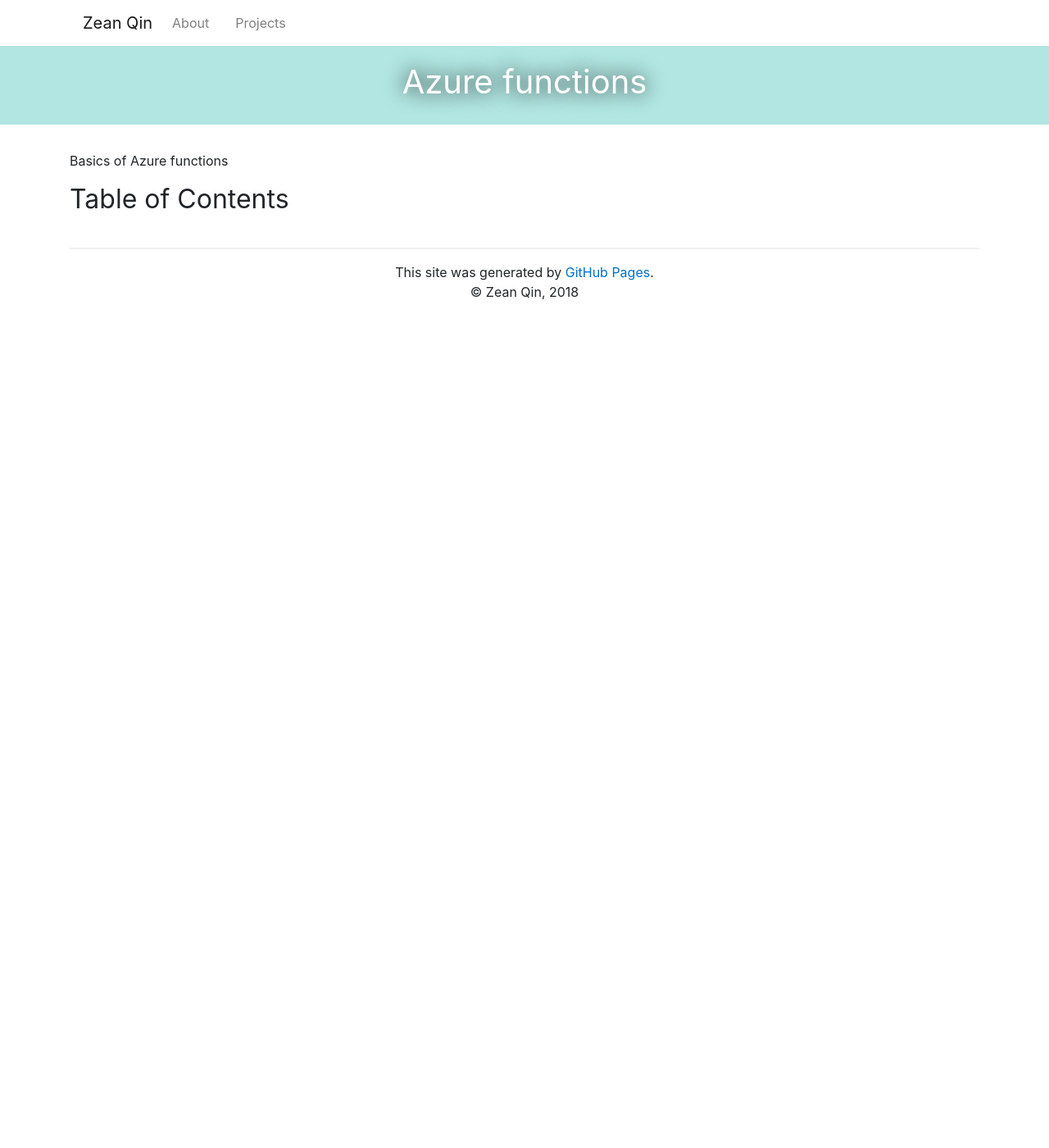
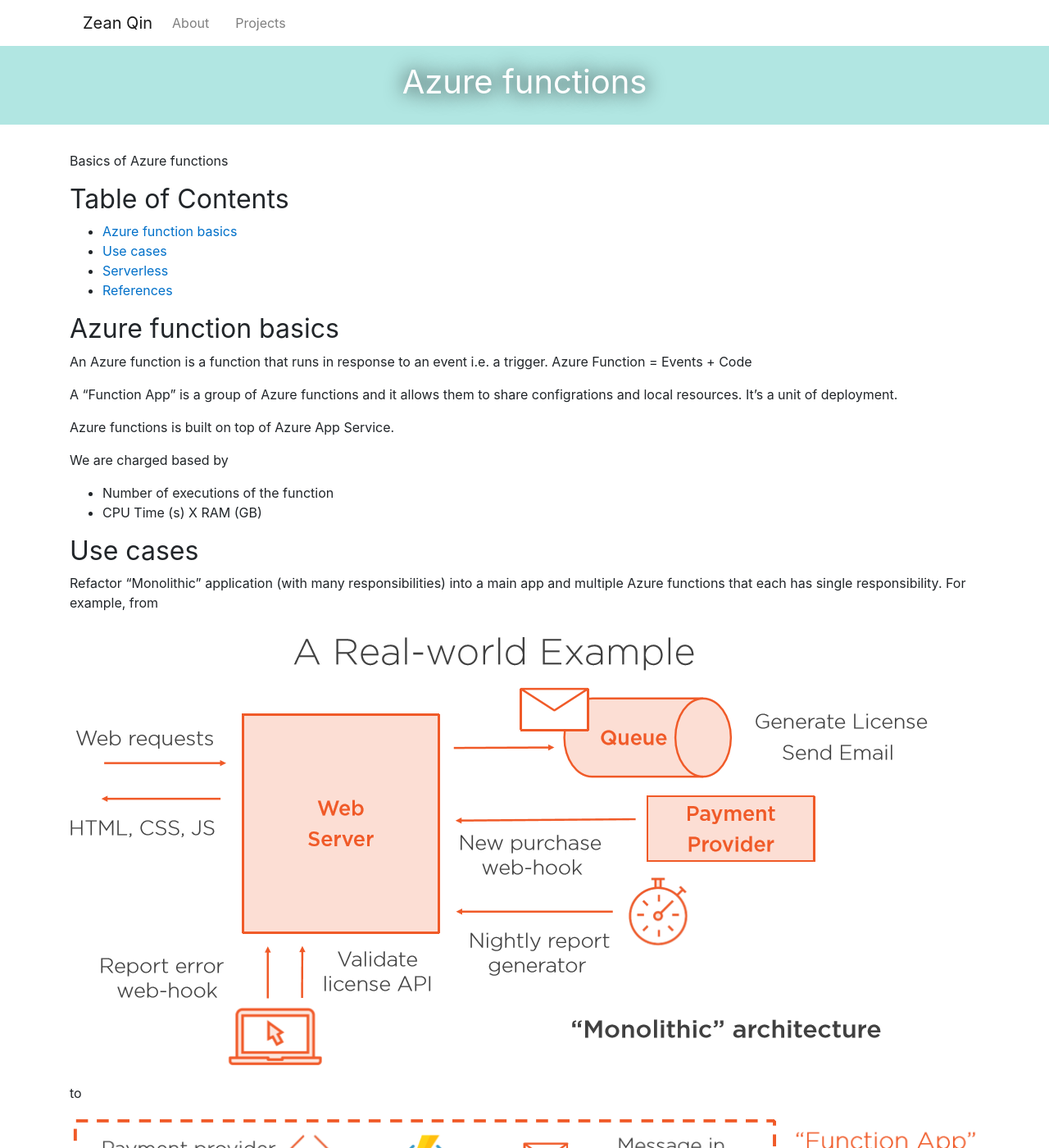
Before and after one commit to ZeanQin/zeanqin.github.io, a Jekyll site: the page built from _posts/2019-10-02-azure-functions.md, in a window 1280 px wide and 1400 px high. Shown: the whole window at 82% size. Built offline with Jekyll 4.4.1, drawn with Linux system fonts in a browser that asks for light colours; some of the changed text lies outside the part shown.

Commit message:
Update Azure functions post

```diff
--- a/_posts/2019-10-02-azure-functions.md
+++ b/_posts/2019-10-02-azure-functions.md
@@ -4,3 +4,33 @@
 use_toc: true
 excerpt: Basics of Azure functions
 ---
+## Azure function basics
+
+An Azure function is a function that runs in response to an event i.e. a trigger. Azure Function = Events + Code
+
+A "Function App" is a group of Azure functions and it allows them to share configrations and local resources. It's a unit of deployment.
+
+Azure functions is built on top of Azure App Service.
+
+We are charged based by
+
+- Number of executions of the function
+- CPU Time (s) X RAM (GB)
+
+## Use cases
+
+Refactor “Monolithic” application (with many responsibilities) into a main app and multiple Azure functions that each has single responsibility. For example, from
+
+![Monolithic](/assets/images/azure-functions/monolithic.PNG)
+
+to
+
+![Refactor to Azure functions](/assets/images/azure-functions/refactor-to-azure-functions.PNG)
+
+## Serverless
+
+There are still servers such as DB server, web server etc., but you delegate the management and maitenance of them to third parities. And the developers focus on exclusively the business requirements.
+
+## References
+
+1. [Azure Functions in practice](https://www.troyhunt.com/azure-functions-in-practice/)
```
Also changed, not shown: assets/images/azure-functions/monolithic.PNG (added), assets/images/azure-functions/refactor-to-azure-functions.PNG (added).
